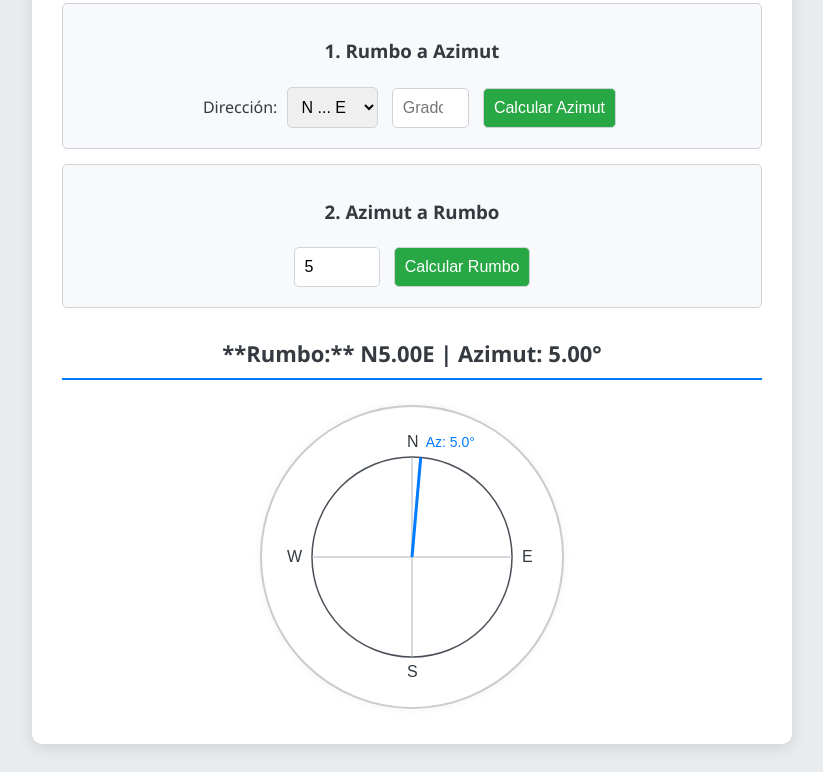
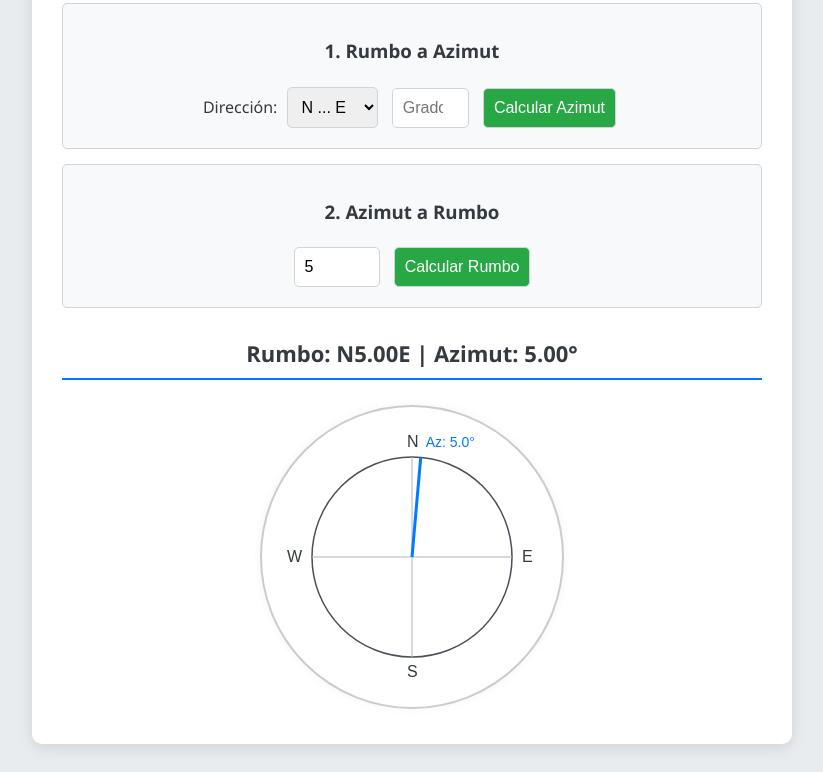
Before and after one commit to maxharce-max/paginas.web-, a plain HTML site: page index.html in a window 1280 px wide. Both pictures are taken after typing "5" into the empty fields and a click on the button "Calcular Rumbo". Shown: the part 144-916 px from the top of the page, without its empty margins (228-1051 px from the left). Drawn offline with Linux system fonts and the light colour scheme.

Commit message:
new index.html
str

```diff
--- a/index.html
+++ b/index.html
@@ -152,7 +152,7 @@ function convertirAzimutRumbo() {
     }
 
     document.getElementById("resultado").innerHTML =
-        ` **Rumbo:** ${rumboCuadrante} | Azimut: ${azimut.toFixed(2)}°`;
+        ` Rumbo: ${rumboCuadrante} | Azimut: ${azimut.toFixed(2)}°`;
     dibujarBrujula(azimut, getCuadranteName(azimut));
 }
 
```
